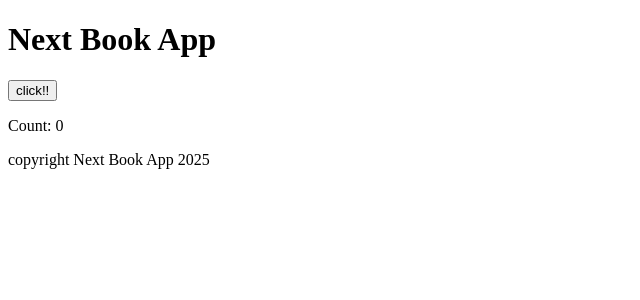
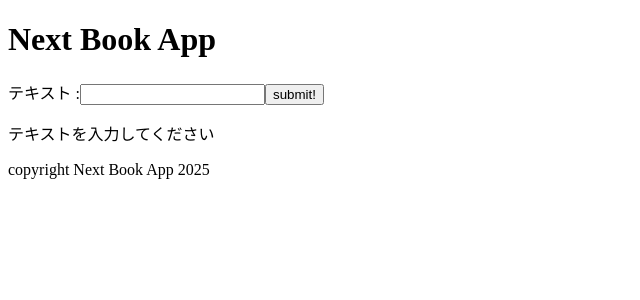
Before and after one commit to ryuma-murakami/next-book-app, a Next.js app: page /server-functions in a window 1280 px wide. Shown: the top 300 px of the page, without its empty margins (0-640 px from the left). Built offline with nearby package versions, Linux system fonts and the light colour scheme.

Commit message:
feat: add form with validation

```diff
--- a/app/server-functions/actions.ts
+++ b/app/server-functions/actions.ts
@@ -1,9 +1,23 @@
 'use server';
 
-let count = 0;
+export type ActionState = {
+  error?: string;
+  success?: string;
+};
 
-export const incrementCount = async () => {
-  await new Promise(resolve => setTimeout(resolve, 2000));
-  count++;
-  return count;
+export const checkText = async (prevState: ActionState, formData: FormData) => {
+  const text = formData.get('myText') as string;
+  if (!text) {
+    return {
+      error: '必須項目です。テキストを入力してください',
+    };
+  }
+  if (text.length > 10) {
+    return {
+      error: 'テキストは10文字以下で入力してください',
+    };
+  }
+  return {
+    success: `入力されたテキスト「${text}」は正しいです`,
+  };
 };
--- a/app/server-functions/page.tsx
+++ b/app/server-functions/page.tsx
@@ -1,26 +1,31 @@
 'use client';
-import { useState, useTransition } from 'react';
-import { incrementCount } from './actions';
+import { useState, useActionState } from 'react';
+import { type ActionState, checkText } from './actions';
 
-const ServerFunctions = () => {
-  const [count, setCount] = useState(0);
-  const [isPending, startTransition] = useTransition();
+const initialState: ActionState = {};
 
-  const handleClick = async () => {
-    startTransition(async () => {
-      const newCount = await incrementCount();
-      setCount(newCount);
-    });
-  };
+export default function ServerFunctions() {
+  const [text, setText] = useState('');
+  const [state, submitAction, isPending] = useActionState(
+    checkText,
+    initialState,
+  );
 
   return (
-    <div>
-      <button type="button" onClick={handleClick} disabled={isPending}>
-        click!!
+    <form action={submitAction}>
+      テキスト :
+      <input
+        type="text"
+        name="myText"
+        value={text}
+        onChange={e => setText(e.target.value)}
+      />
+      <button type="submit" disabled={isPending}>
+        submit!
       </button>
-      {isPending ? <p>incrementing...</p> : <p>Count: {count}</p>}
-    </div>
+      {!state.error && !state.success && <p>テキストを入力してください</p>}
+      {state.error && <p style={{ color: 'red' }}>{state.error}</p>}
+      {state.success && <p style={{ color: 'green' }}>{state.success}</p>}
+    </form>
   );
-};
-
-export default ServerFunctions;
+}
```
